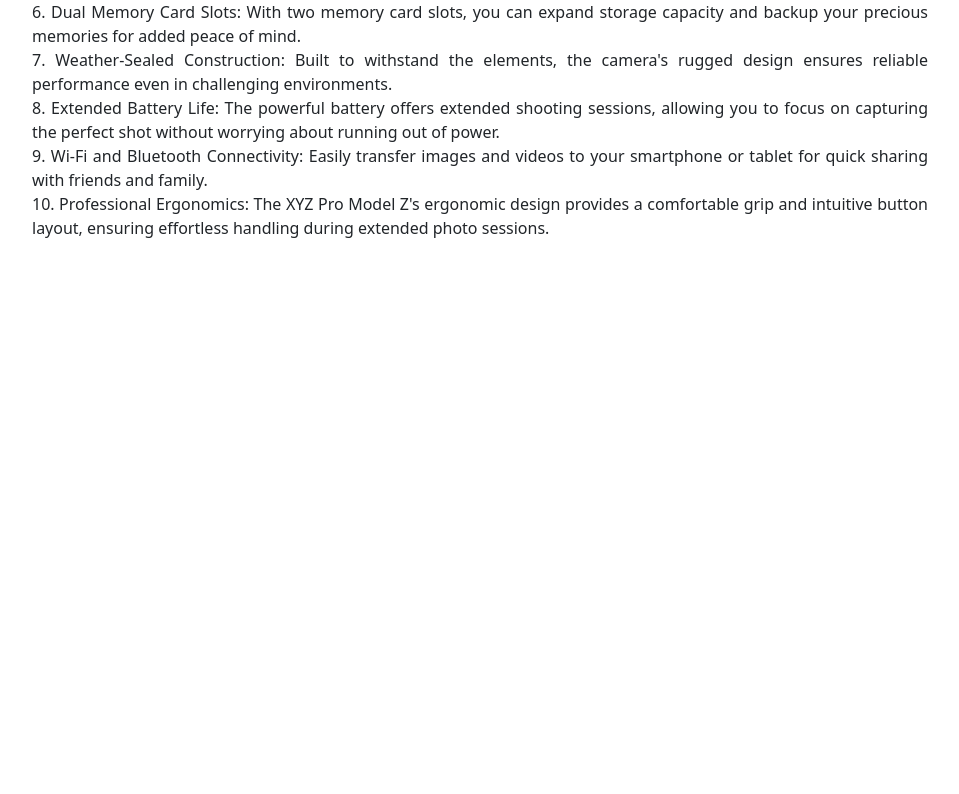
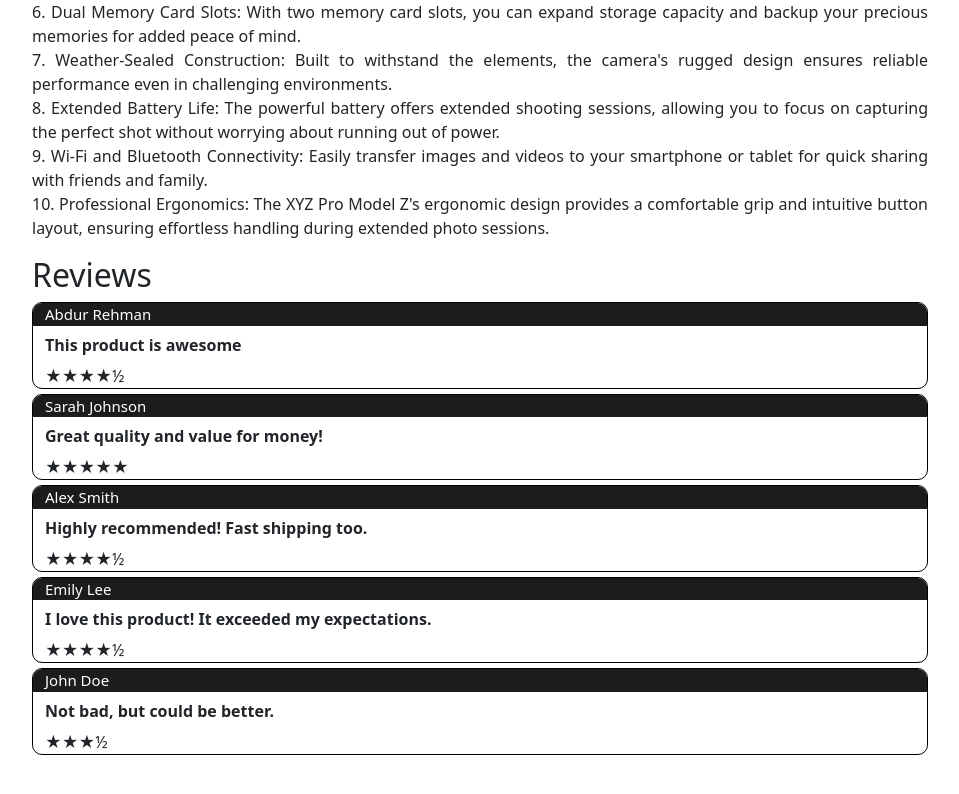
Before and after one commit to Abdurrehman2021-CS-44/e-commerce, a React app: page /details/0 in a window 1280 px wide. Shown: the part 830-1624 px from the top of the page, without its empty margins (160-1119 px from the left). Before the commit the page ends 1176 px from the top, so only its background shows below. Built offline with nearby package versions, Linux system fonts and the light colour scheme.

Commit message:
Add reviews section on product details component

```diff
--- a/src/App.css
+++ b/src/App.css
@@ -114,7 +114,6 @@
 }
 
 .btn-positioning a{
-    margin-left: 5px;
     margin-right: 5px;
     border-radius: 12px;
 }
@@ -166,5 +165,35 @@
 
 .product-details-btn {
     margin: 20px 0;
+}
 
+.reviews {
+    border: 1px solid black;
+    margin: 5px 0;
+    border-radius: 10px;
+    overflow: hidden;
+    transition: 0.3s;
 }
+
+.reviews:hover {
+    transform: scale(1.06);
+}
+
+.rating-section .name{
+    font-size: 15px;
+    margin: 0;
+    background-color: rgb(29, 28, 28);
+    color: white;
+    padding-left: 12px;
+}
+
+.rating-section .review{
+    margin: 0;
+    font-weight: bold;
+    padding-left: 12px;
+    margin: 7px 0;
+}
+
+.individual-stars {
+    padding-left: 12px;
+}
--- a/src/components/ProductDetails.js
+++ b/src/components/ProductDetails.js
@@ -33,7 +33,7 @@
     }
 
     if (hasHalfStar) {
-        stars.push(<span key={fullStars}>&#9733;&#189;</span>); // Half star (Unicode: ★½)
+        stars.push(<span key={fullStars}>&#189;</span>); // Half star (Unicode: ★½)
     }
 
     const styling ={
@@ -49,6 +49,25 @@
     const handleCart = () => {
         cart.addToCartWithValue(id, count)
     }
+
+    const getStars = (rating) => {
+        const fStars = Math.floor(rating);
+        const hStar = rating - fStars >= 0.5;
+
+        let s = []
+        for (let i = 0; i < fStars; i++){
+            s.push(<span key={i}>&#9733;</span>);
+        }
+
+        if(hStar){
+            s.push(<span key={fullStars}>&#189;</span>);
+        }
+
+        return s;
+    }
+
+    const individualRatings = productClicked[0].ratings;
+
 
     return (
         <>
@@ -83,6 +102,25 @@
                     <h2>Description</h2>
                     {productClicked[0].description}
                 </p>
+                <div className="rating-section">
+                    <h2>Reviews</h2>
+                    {
+                        productClicked[0].ratings.map((rat)=>{
+                            return (
+                                <>
+                                    <div className="reviews">
+                                        <p className="name">{rat.name}</p>
+                                        <p className="review">{rat.review}</p>
+                                        <div className="individual-stars">
+                                            {getStars(rat.rating)}
+                                        </div>
+                                    </div>
+                                </>
+                            )
+                        })
+                    }
+                </div>
+
             </div>
 
         </>
--- a/src/products.js
+++ b/src/products.js
@@ -19,13 +19,20 @@
         8. Extended Battery Life: The powerful battery offers extended shooting sessions, allowing you to focus on capturing the perfect shot without worrying about running out of power.
         9. Wi-Fi and Bluetooth Connectivity: Easily transfer images and videos to your smartphone or tablet for quick sharing with friends and family.
         10. Professional Ergonomics: The XYZ Pro Model Z's ergonomic design provides a comfortable grip and intuitive button layout, ensuring effortless handling during extended photo sessions.`,
-        ratings: [{name: "Abdur Rehman", review: "This product is awesome", rating: 4.5}]
+        ratings: [
+            { name: "Abdur Rehman", review: "This product is awesome", rating: 4.5 },
+            { name: "Sarah Johnson", review: "Great quality and value for money!", rating: 5 },
+            { name: "Alex Smith", review: "Highly recommended! Fast shipping too.", rating: 4.8 },
+            { name: "Emily Lee", review: "I love this product! It exceeded my expectations.", rating: 4.7 },
+            { name: "John Doe", review: "Not bad, but could be better.", rating: 3.5 }
+        ]
     },
     {
         id: 1,
         image: "https://i.pinimg.com/236x/6d/ee/67/6dee67772c774bdf4cc14889b231cb14.jpg",
         title: "Laptop",
         price: "600",
+        brand: "HP",
         description: `Introducing the XYZ Pro Model Z Camera, the ultimate tool for capturing life's most precious moments with unparalleled precision and clarity. Engineered with cutting-edge technology and professional-grade features, this camera is a game-changer for photographers and videographers alike.
 
         Key Features:
@@ -40,7 +47,13 @@
         8. Extended Battery Life: The powerful battery offers extended shooting sessions, allowing you to focus on capturing the perfect shot without worrying about running out of power.
         9. Wi-Fi and Bluetooth Connectivity: Easily transfer images and videos to your smartphone or tablet for quick sharing with friends and family.
         10. Professional Ergonomics: The XYZ Pro Model Z's ergonomic design provides a comfortable grip and intuitive button layout, ensuring effortless handling during extended photo sessions.`,
-        ratings: [{name: "Abdur Rehman", review: "This product is awesome", rating: 4.5}]
+        ratings: [
+            { name: "Abdur Rehman", review: "This product is awesome", rating: 4.5 },
+            { name: "Sarah Johnson", review: "Great quality and value for money!", rating: 5 },
+            { name: "Alex Smith", review: "Highly recommended! Fast shipping too.", rating: 4.8 },
+            { name: "Emily Lee", review: "I love this product! It exceeded my expectations.", rating: 4.7 },
+            { name: "John Doe", review: "Not bad, but could be better.", rating: 3.5 }
+        ]
     },
     {
         id: 2,
@@ -61,7 +74,13 @@
         8. Extended Battery Life: The powerful battery offers extended shooting sessions, allowing you to focus on capturing the perfect shot without worrying about running out of power.
         9. Wi-Fi and Bluetooth Connectivity: Easily transfer images and videos to your smartphone or tablet for quick sharing with friends and family.
         10. Professional Ergonomics: The XYZ Pro Model Z's ergonomic design provides a comfortable grip and intuitive button layout, ensuring effortless handling during extended photo sessions.`,
-        ratings: [{name: "Abdur Rehman", review: "This product is awesome", rating: 4.5},{name: "Abdur Rehman", review: "This product is awesome", rating: 3.5}, {name: "Abdur Rehman", review: "This product is awesome", rating: 2.5}]
+        ratings: [
+            { name: "Abdur Rehman", review: "This product is awesome", rating: 4.5 },
+            { name: "Sarah Johnson", review: "Great quality and value for money!", rating: 5 },
+            { name: "Alex Smith", review: "Highly recommended! Fast shipping too.", rating: 4.8 },
+            { name: "Emily Lee", review: "I love this product! It exceeded my expectations.", rating: 4.7 },
+            { name: "John Doe", review: "Not bad, but could be better.", rating: 3.5 }
+        ]
     },
     {
         id: 3,
@@ -82,7 +101,13 @@
         8. Extended Battery Life: The powerful battery offers extended shooting sessions, allowing you to focus on capturing the perfect shot without worrying about running out of power.
         9. Wi-Fi and Bluetooth Connectivity: Easily transfer images and videos to your smartphone or tablet for quick sharing with friends and family.
         10. Professional Ergonomics: The XYZ Pro Model Z's ergonomic design provides a comfortable grip and intuitive button layout, ensuring effortless handling during extended photo sessions.`,
-        ratings: [{name: "Abdur Rehman", review: "This product is awesome", rating: 4.5}]
+        ratings: [
+            { name: "Abdur Rehman", review: "This product is awesome", rating: 4.5 },
+            { name: "Sarah Johnson", review: "Great quality and value for money!", rating: 5 },
+            { name: "Alex Smith", review: "Highly recommended! Fast shipping too.", rating: 4.8 },
+            { name: "Emily Lee", review: "I love this product! It exceeded my expectations.", rating: 4.7 },
+            { name: "John Doe", review: "Not bad, but could be better.", rating: 3.5 }
+        ]
     },
     {
         id: 4,
@@ -103,7 +128,13 @@
         8. Extended Battery Life: The powerful battery offers extended shooting sessions, allowing you to focus on capturing the perfect shot without worrying about running out of power.
         9. Wi-Fi and Bluetooth Connectivity: Easily transfer images and videos to your smartphone or tablet for quick sharing with friends and family.
         10. Professional Ergonomics: The XYZ Pro Model Z's ergonomic design provides a comfortable grip and intuitive button layout, ensuring effortless handling during extended photo sessions.`,
-        ratings: [{name: "Abdur Rehman", review: "This product is awesome", rating: 4.5}]
+        ratings: [
+            { name: "Abdur Rehman", review: "This product is awesome", rating: 4.5 },
+            { name: "Sarah Johnson", review: "Great quality and value for money!", rating: 5 },
+            { name: "Alex Smith", review: "Highly recommended! Fast shipping too.", rating: 4.8 },
+            { name: "Emily Lee", review: "I love this product! It exceeded my expectations.", rating: 4.7 },
+            { name: "John Doe", review: "Not bad, but could be better.", rating: 3.5 }
+        ]
     },
     {
         id: 5,
@@ -124,7 +155,13 @@
         8. Extended Battery Life: The powerful battery offers extended shooting sessions, allowing you to focus on capturing the perfect shot without worrying about running out of power.
         9. Wi-Fi and Bluetooth Connectivity: Easily transfer images and videos to your smartphone or tablet for quick sharing with friends and family.
         10. Professional Ergonomics: The XYZ Pro Model Z's ergonomic design provides a comfortable grip and intuitive button layout, ensuring effortless handling during extended photo sessions.`,
-        ratings: [{name: "Abdur Rehman", review: "This product is awesome", rating: 4.5}]
+        ratings: [
+            { name: "Abdur Rehman", review: "This product is awesome", rating: 4.5 },
+            { name: "Sarah Johnson", review: "Great quality and value for money!", rating: 5 },
+            { name: "Alex Smith", review: "Highly recommended! Fast shipping too.", rating: 4.8 },
+            { name: "Emily Lee", review: "I love this product! It exceeded my expectations.", rating: 4.7 },
+            { name: "John Doe", review: "Not bad, but could be better.", rating: 3.5 }
+        ]
     }
 ]
 
```
